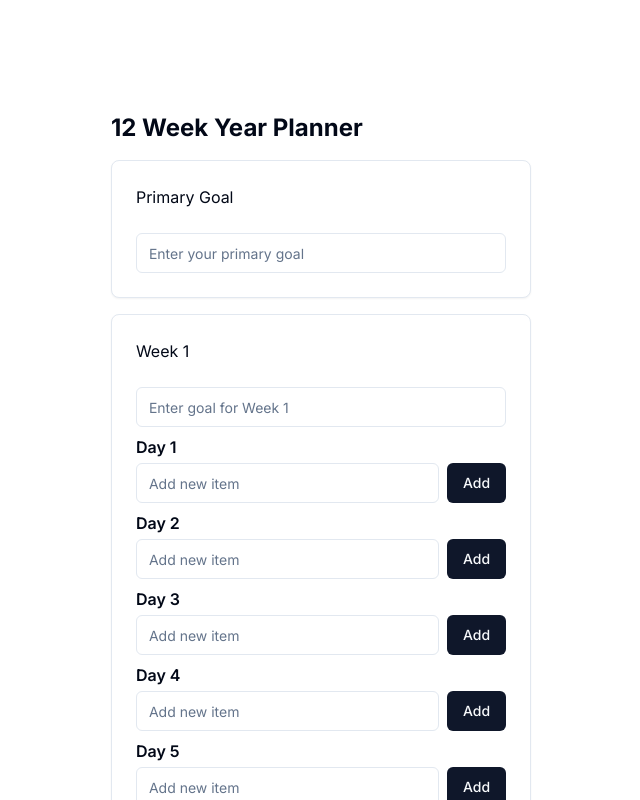
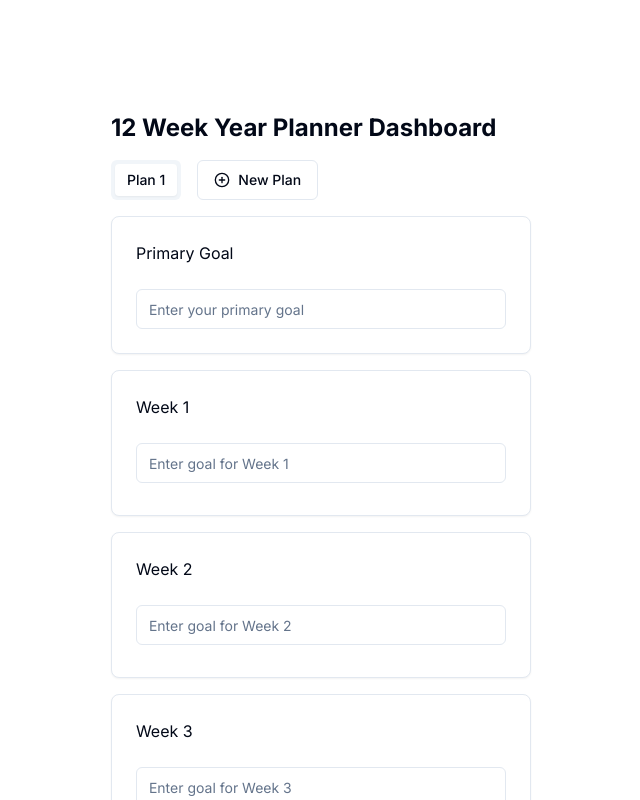
Before and after one commit to kajyetan/my-planner-app, a Next.js app: page / in a window 1280 px wide. Shown: the top 800 px of the page, without its empty margins (319-959 px from the left). Built offline with nearby package versions, Linux system fonts and the light colour scheme.

Commit message:
Added a dashboard and added tab module
Daily tasks have disapeared though

```diff
--- a/app/page.tsx
+++ b/app/page.tsx
@@ -1,10 +1,9 @@
-import Image from "next/image";
-import TwelveWeekPlanner from '../components/TwelveWeekPlanner'
+import Dashboard from '../components/Dashboard';
 
 export default function Home() {
   return (
     <main className="flex min-h-screen flex-col items-center justify-between p-24">
-      <TwelveWeekPlanner />
+      <Dashboard />
     </main>
-  )
+  );
 }
--- /dev/null
+++ b/components/Dashboard.tsx
@@ -0,0 +1,52 @@
+'use client';
+
+import React, { useState } from 'react';
+import { Tabs, TabsList, TabsTrigger, TabsContent } from '@/components/ui/tabs';
+import { Button } from '@/components/ui/button';
+import { PlusCircle } from 'lucide-react';
+import TwelveWeekPlanner from './TwelveWeekPlanner';
+
+const Dashboard = () => {
+  const [plans, setPlans] = useState([
+    { id: '1', name: 'Plan 1', data: {} },
+  ]);
+  const [activeTab, setActiveTab] = useState('1');
+
+  const handleAddPlan = () => {
+    const newPlan = {
+      id: (plans.length + 1).toString(),
+      name: `Plan ${plans.length + 1}`,
+      data: {},
+    };
+    setPlans([...plans, newPlan]);
+    setActiveTab(newPlan.id);
+  };
+
+  return (
+    <div className="p-4">
+      <h1 className="text-2xl font-bold mb-4">12 Week Year Planner Dashboard</h1>
+      <Tabs value={activeTab} onValueChange={setActiveTab}>
+        <div className="flex items-center mb-4">
+          <TabsList>
+            {plans.map((plan) => (
+              <TabsTrigger key={plan.id} value={plan.id}>
+                {plan.name}
+              </TabsTrigger>
+            ))}
+          </TabsList>
+          <Button variant="outline" className="ml-4" onClick={handleAddPlan}>
+            <PlusCircle className="mr-2 h-4 w-4" />
+            New Plan
+          </Button>
+        </div>
+        {plans.map((plan) => (
+          <TabsContent key={plan.id} value={plan.id}>
+            <TwelveWeekPlanner planId={plan.id} planData={plan.data} />
+          </TabsContent>
+        ))}
+      </Tabs>
+    </div>
+  );
+};
+
+export default Dashboard;
--- a/components/TwelveWeekPlanner.tsx
+++ b/components/TwelveWeekPlanner.tsx
@@ -1,6 +1,6 @@
 'use client';
 
-import React, { useState } from 'react';
+import React, { useState, useEffect } from 'react';
 import { Card, CardHeader, CardContent } from '@/components/ui/card';
 import { Input } from '@/components/ui/input';
 import { Button } from '@/components/ui/button';
@@ -8,20 +8,34 @@ import { Checkbox } from '@/components/ui/checkbox';
 import { Trash2 } from 'lucide-react';
 import ProgressSummaryTable from './ProgressSummaryTable';
 
-const TwelveWeekPlanner = () => {
-  const [primaryGoal, setPrimaryGoal] = useState('');
-  const [weeks, setWeeks] = useState(Array(12).fill().map(() => ({
+const TwelveWeekPlanner = ({ planId, planData }) => {
+  const [primaryGoal, setPrimaryGoal] = useState(planData.primaryGoal || '');
+  const [weeks, setWeeks] = useState(planData.weeks || Array(12).fill().map(() => ({
     goal: '',
     days: Array(7).fill().map(() => ({ items: [] }))
   })));
 
-  const handlePrimaryGoalChange = (e) => setPrimaryGoal(e.target.value);
+  useEffect(() => {
+    // Update local state when planData changes
+    setPrimaryGoal(planData.primaryGoal || '');
+    setWeeks(planData.weeks || Array(12).fill().map(() => ({
+      goal: '',
+      days: Array(7).fill().map(() => ({ items: [] }))
+    })));
+  }, [planData]);
+
+  const handlePrimaryGoalChange = (e) => {
+    setPrimaryGoal(e.target.value);
+    // TODO: Update plan data in parent component or database
+  };
 
   const handleWeekGoalChange = (weekIndex, e) => {
     const newWeeks = [...weeks];
     newWeeks[weekIndex].goal = e.target.value;
     setWeeks(newWeeks);
+    // TODO: Update plan data in parent component or database
   };
+
 
   const addDailyItem = (weekIndex, dayIndex, item) => {
     const newWeeks = [...weeks];
@@ -42,9 +56,8 @@ const TwelveWeekPlanner = () => {
     setWeeks(newWeeks);
   };
 
-  return (
-    <div className="p-4">
-      <h1 className="text-2xl font-bold mb-4">12 Week Year Planner</h1>
+   return (
+    <div>
       <Card className="mb-4">
         <CardHeader>Primary Goal</CardHeader>
         <CardContent>
@@ -65,60 +78,13 @@ const TwelveWeekPlanner = () => {
               placeholder={`Enter goal for Week ${weekIndex + 1}`}
               className="mb-2"
             />
-            {week.days.map((day, dayIndex) => (
-              <div key={dayIndex} className="mb-2">
-                <h3 className="font-semibold">Day {dayIndex + 1}</h3>
-                <ul>
-                  {day.items.map((item, itemIndex) => (
-                    <li key={itemIndex} className="flex items-center mb-1">
-                      <Checkbox
-                        checked={item.completed}
-                        onCheckedChange={() => toggleDailyItem(weekIndex, dayIndex, itemIndex)}
-                      />
-                      <span className={`ml-2 ${item.completed ? 'line-through' : ''}`}>
-                        {item.text}
-                      </span>
-                      <Button
-                        variant="ghost"
-                        size="icon"
-                        onClick={() => deleteDailyItem(weekIndex, dayIndex, itemIndex)}
-                        className="ml-auto"
-                      >
-                        <Trash2 className="h-4 w-4" />
-                      </Button>
-                    </li>
-                  ))}
-                </ul>
-                <div className="flex mt-1">
-                  <Input
-                    placeholder="Add new item"
-                    onKeyPress={(e) => {
-                      if (e.key === 'Enter' && e.target.value.trim() !== '') {
-                        addDailyItem(weekIndex, dayIndex, e.target.value.trim());
-                        e.target.value = '';
-                      }
-                    }}
-                    className="mr-2"
-                  />
-                  <Button
-                    onClick={(e) => {
-                      const input = e.target.previousSibling;
-                      if (input.value.trim() !== '') {
-                        addDailyItem(weekIndex, dayIndex, input.value.trim());
-                        input.value = '';
-                      }
-                    }}
-                  >
-                    Add
-                  </Button>
-                </div>
-              </div>
-            ))}
+            {/* ... day and item rendering ... */}
           </CardContent>
         </Card>
       ))}
-		<ProgressSummaryTable weeks={weeks} />
+      <ProgressSummaryTable weeks={weeks} />
     </div>
   );
 };
+
 export default TwelveWeekPlanner;
--- /dev/null
+++ b/components/ui/tabs.tsx
@@ -0,0 +1,55 @@
+"use client"
+
+import * as React from "react"
+import * as TabsPrimitive from "@radix-ui/react-tabs"
+
+import { cn } from "@/lib/utils"
+
+const Tabs = TabsPrimitive.Root
+
+const TabsList = React.forwardRef<
+  React.ElementRef<typeof TabsPrimitive.List>,
+  React.ComponentPropsWithoutRef<typeof TabsPrimitive.List>
+>(({ className, ...props }, ref) => (
+  <TabsPrimitive.List
+    ref={ref}
+    className={cn(
+      "inline-flex h-10 items-center justify-center rounded-md bg-muted p-1 text-muted-foreground",
+      className
+    )}
+    {...props}
+  />
+))
+TabsList.displayName = TabsPrimitive.List.displayName
+
+const TabsTrigger = React.forwardRef<
+  React.ElementRef<typeof TabsPrimitive.Trigger>,
+  React.ComponentPropsWithoutRef<typeof TabsPrimitive.Trigger>
+>(({ className, ...props }, ref) => (
+  <TabsPrimitive.Trigger
+    ref={ref}
+    className={cn(
+      "inline-flex items-center justify-center whitespace-nowrap rounded-sm px-3 py-1.5 text-sm font-medium ring-offset-background transition-all focus-visible:outline-none focus-visible:ring-2 focus-visible:ring-ring focus-visible:ring-offset-2 disabled:pointer-events-none disabled:opacity-50 data-[state=active]:bg-background data-[state=active]:text-foreground data-[state=active]:shadow-sm",
+      className
+    )}
+    {...props}
+  />
+))
+TabsTrigger.displayName = TabsPrimitive.Trigger.displayName
+
+const TabsContent = React.forwardRef<
+  React.ElementRef<typeof TabsPrimitive.Content>,
+  React.ComponentPropsWithoutRef<typeof TabsPrimitive.Content>
+>(({ className, ...props }, ref) => (
+  <TabsPrimitive.Content
+    ref={ref}
+    className={cn(
+      "mt-2 ring-offset-background focus-visible:outline-none focus-visible:ring-2 focus-visible:ring-ring focus-visible:ring-offset-2",
+      className
+    )}
+    {...props}
+  />
+))
+TabsContent.displayName = TabsPrimitive.Content.displayName
+
+export { Tabs, TabsList, TabsTrigger, TabsContent }
--- a/package.json
+++ b/package.json
@@ -9,15 +9,21 @@
     "lint": "next lint"
   },
   "dependencies": {
+    "@nextui-org/system": "^2.2.5",
+    "@nextui-org/tabs": "^2.0.35",
+    "@nextui-org/theme": "^2.2.9",
     "@radix-ui/react-checkbox": "^1.1.1",
     "@radix-ui/react-icons": "^1.3.0",
     "@radix-ui/react-slot": "^1.1.0",
+    "@radix-ui/react-tabs": "^1.1.0",
     "class-variance-authority": "^0.7.0",
     "clsx": "^2.1.1",
+    "framer-motion": "^11.3.21",
     "lucide-react": "^0.424.0",
     "next": "14.2.5",
     "react": "^18",
     "react-dom": "^18",
+    "tabs": "^0.2.0",
     "tailwind-merge": "^2.4.0",
     "tailwindcss-animate": "^1.0.7"
   },
```
Also changed, not shown: 2 other files (tests, documents, lock files or other folders).
